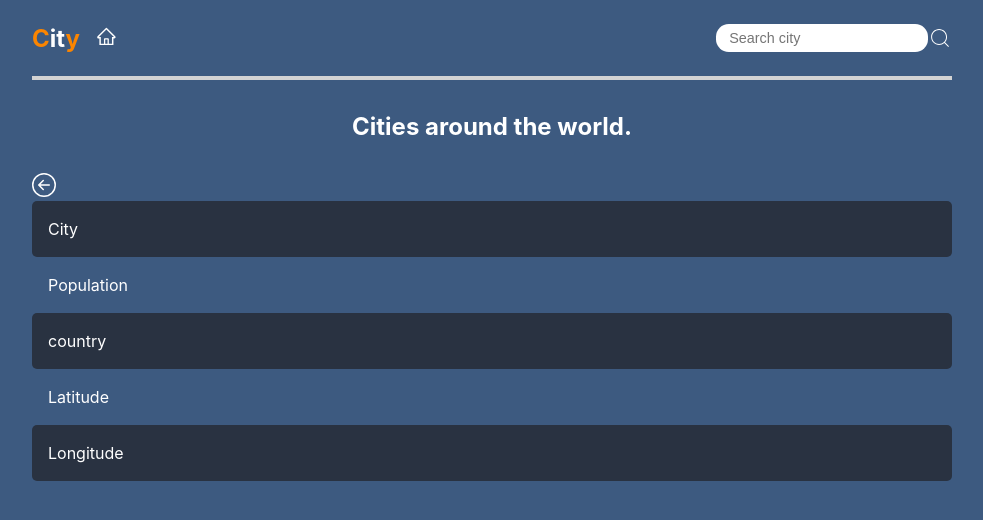
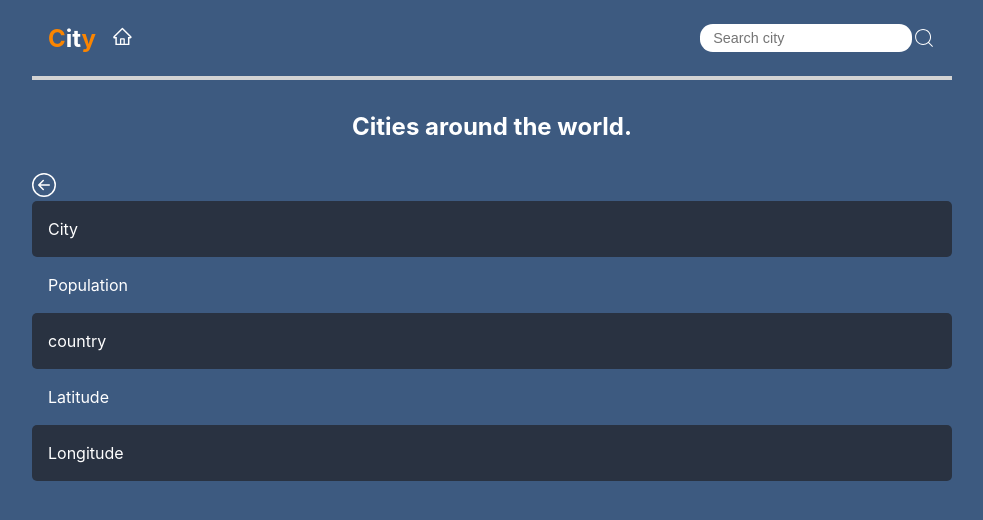
Before and after one commit to BranBayou/random-cities, a React (Create React App) app: page /detail in a window 1280 px wide. Shown: the top 520 px of the page, without its empty margins (148-1131 px from the left). Built offline with nearby package versions, Linux system fonts and the light colour scheme.

Commit message:
Update styling

```diff
--- a/src/components/Home.js
+++ b/src/components/Home.js
@@ -7,6 +7,7 @@ function Home() {
   const dispatch = useDispatch();
   const cities = useSelector((state) => state.cities.cities);
   const loading = useSelector((state) => state.cities.loading);
+  const error = useSelector((state) => state.cities.error);
   const searchedCity = useSelector((state) => state.cities.searchedCity);
 
   useEffect(() => {
@@ -17,6 +18,10 @@ function Home() {
 
   if (loading) {
     return <h3>Loading...</h3>;
+  }
+
+  if (error) {
+    return <h3>Something went wrong ...</h3>;
   }
 
   // eslint-disable-next-line max-len
--- a/src/index.css
+++ b/src/index.css
@@ -36,6 +36,10 @@ code {
 }
 
 /* -- Navigation -- */
+
+.nav-bar {
+  padding: 0 1rem;
+}
 
 .logo-ty {
   color: #fb8500;
```
